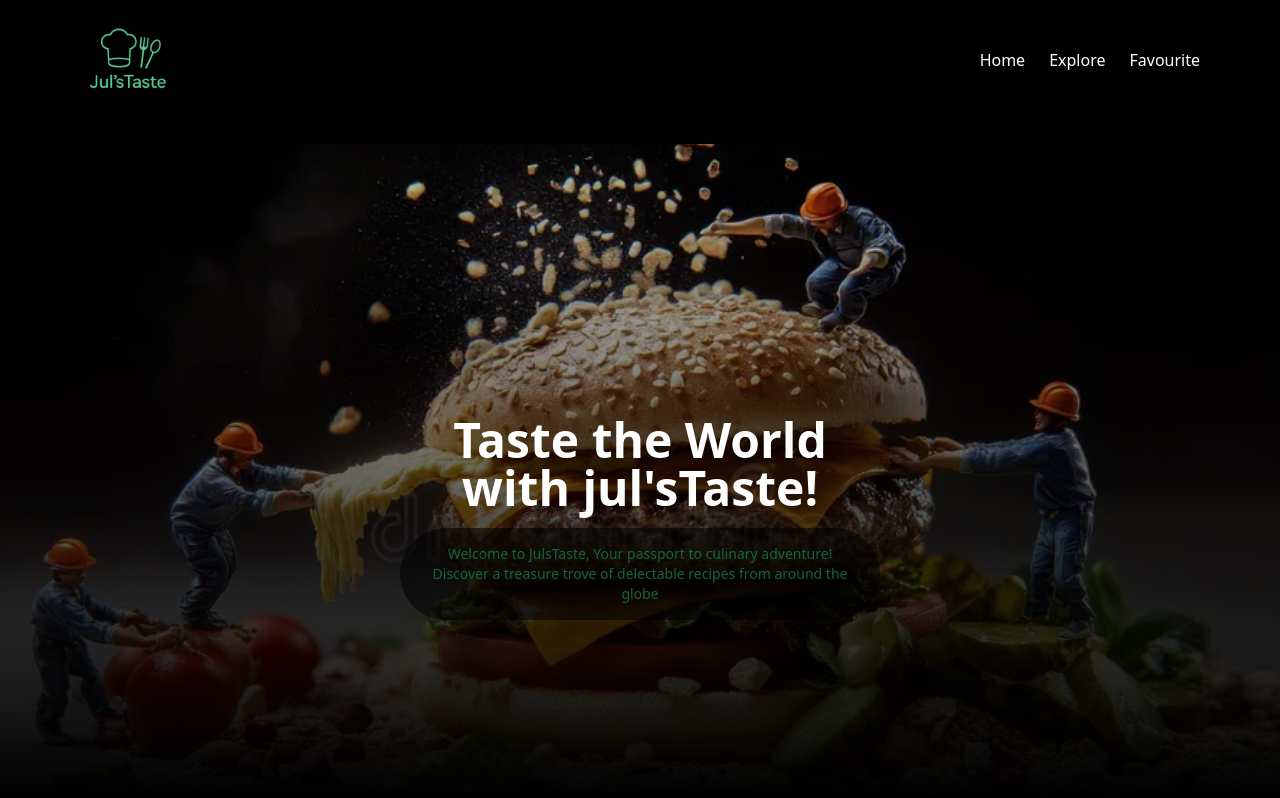
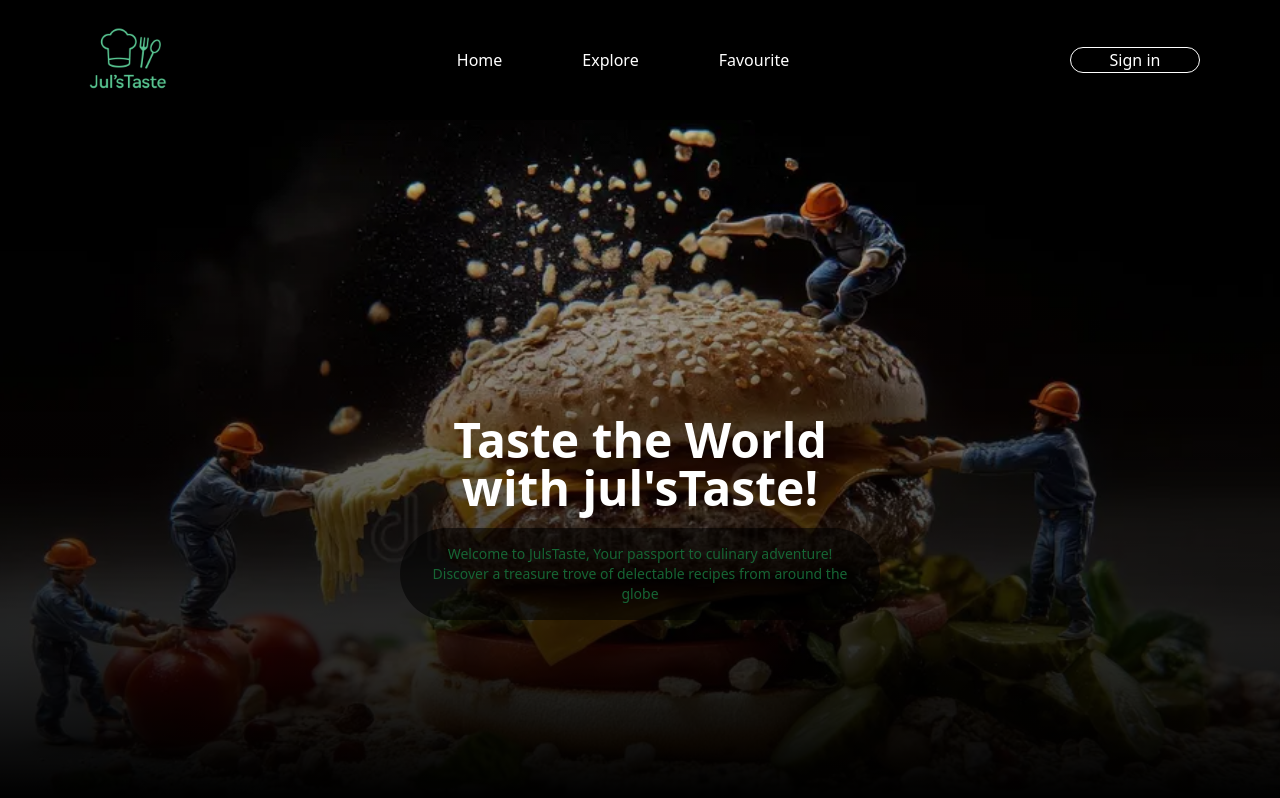
Before and after one commit to irorerejuliet/Jul-sTaste, a React (Vite) app: page / in a window 1280 px wide. Shown: the top 798 px of the page. Built offline with nearby package versions, Linux system fonts and the light colour scheme.

Commit message:
Created Navbar for all screen size

```diff
--- a/src/Components/Button.jsx
+++ b/src/Components/Button.jsx
@@ -1,10 +1,12 @@
-import React from 'react'
 
-const Button = () => {
+const Button = ({
+    isDisabled, btnType, containerStyle, textStyle, title, rightIcon, handleClick
+}) => {
   return (
-    <div>
-
-    </div>
+    <button disabled={isDisabled ?? false} type={btnType || "button"} className={`custom-btn ${containerStyle}`} onClick={handleClick}>
+      <span className="flex-1">{title}</span>
+      {rightIcon && <div className="relative w-6 h-6">{rightIcon}</div>}
+    </button>
   )
 }
 
--- a/src/Components/HeroSection.jsx
+++ b/src/Components/HeroSection.jsx
@@ -5,7 +5,7 @@ const HeroSection = ({title, image, type}) => {
     <div className="w-full h-[100vh] mt-28">
       <div className="relative w-full h-full">
         <img
-          src="/public/Images/Banner-8.webp"
+          src="/Images/Banner-8.webp"
           className="w-full h-full object-cover"
         />
       </div>
--- a/src/Components/Layouts/NavBar.jsx
+++ b/src/Components/Layouts/NavBar.jsx
@@ -18,13 +18,34 @@ const NavBar = () => {
             className="flex items-center justify-center  text-lg cursor-pointer w-24 "
           />
         </Link>
-        <NavLink className="hidden md:flex text-white gap-6">
+        <NavLink className="hidden md:flex text-white gap-20">
           <Link to="/">Home</Link>
           <Link to="/recipeDetails">Explore</Link>
           <Link to="">Favourite</Link>
         </NavLink>
+        <Button
+          title="Sign in"
+          containerStyle="hidden md:block bg-transparent border border-white text-white hover:bg-white hover:text-slate-700 rounded-full min-w-[130px]"
+        />
+        <button
+          className="block md:hidden text-white text-xl"
+          onClick={() => setOpen((prev) => !prev)}
+        >
+          {open ? <AiOutlineClose /> : <HiMenuAlt1 />}
+        </button>
       </nav>
-      <button title='Sign in' conteinerStyle='hidden md:block bg-transparent border border-white text-white hover:bg-white hover:text-slate-700 rounded-full min-w-[130px]'/>
+
+      {/* Mobile NavBar */}
+      <div
+        className={`${
+          open ? "flex" : "hidden"
+        } bg-black flex-col w-full px-4 pt-16 pb-10 text-white gap-6 text-[14px]`}
+      >
+        <Link to="/">Home</Link>
+        <Link to="/recipeDetails">Explore</Link>
+        <Link to="/">Favourite</Link>
+        <Link to="/">contact</Link>
+      </div>
     </header>
   );
 }
```
